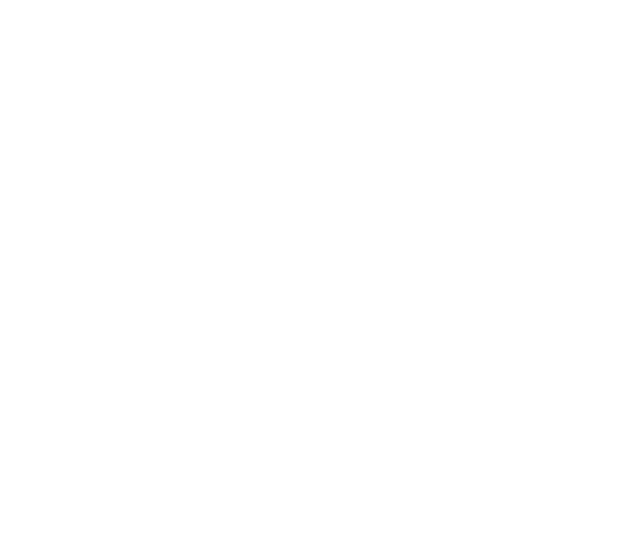
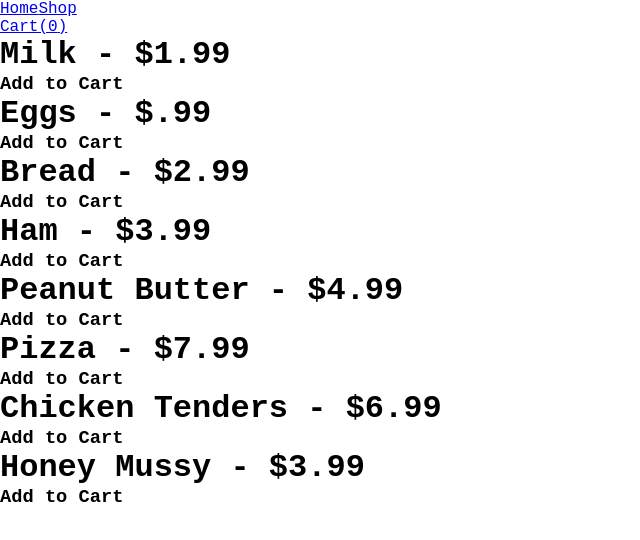
Before and after one commit to nsars19/shopping-cart, a React (Create React App) app: page /shop in a window 1280 px wide. Shown: the top 540 px of the page, without its empty margins (0-640 px from the left). Built offline with nearby package versions, Linux system fonts and the light colour scheme.

Commit message:
add basic functionality toapp

```diff
--- a/package.json
+++ b/package.json
@@ -8,7 +8,9 @@
     "@testing-library/user-event": "^12.6.2",
     "react": "^17.0.1",
     "react-dom": "^17.0.1",
+    "react-router-dom": "^5.2.0",
     "react-scripts": "4.0.1",
+    "uniqid": "^5.2.0",
     "web-vitals": "^0.2.4"
   },
   "scripts": {
--- a/src/App.js
+++ b/src/App.js
@@ -1,8 +1,31 @@
-import React from 'react';
+import React, { useState } from "react";
+import { BrowserRouter, Switch, Route, Link } from "react-router-dom";
+import Navbar from "./components/Navbar";
+import Homepage from "./components/Homepage";
+import Shop from "./components/Shop";
+import Cart from "./components/Cart";
+import itemsList from "./components/itemsList";
+import ItemInfo from "./components/ItemInfo";
+import CartItems from "./components/CartItems";
 
 function App() {
+  const [cart, setCart] = useState([]);
+
+  const addToCart = (item) => {
+    setCart([...cart, item]);
+  };
+
   return (
     <div>
+      <Navbar />
+      <Switch>
+        <Route
+          path="/shop"
+          render={() => <Shop cart={cart} handleClick={addToCart} />}
+        />
+        <Route path="/cartitems" component={CartItems} />
+        <Route path="/" component={Homepage} />
+      </Switch>
     </div>
   );
 }
--- /dev/null
+++ b/src/components/Cart.js
@@ -0,0 +1,13 @@
+import React, { useState } from "react";
+import { Link } from "react-router-dom";
+
+const Cart = (props) => {
+  return (
+  <Link to={{
+    pathname: "/cartitems",
+    state: props.cart,
+  }}>Cart({props.cart.length})</Link>
+  );
+};
+
+export default Cart;
--- /dev/null
+++ b/src/components/CartItems.js
@@ -0,0 +1,16 @@
+import React from "react";
+import uniqid from "uniqid";
+
+function CartItems(state) {
+  let cart = state.location.state;
+
+  return (
+    <div>
+      {cart.map(item => {
+        return <p key={uniqid()}>{item.name} - ${item.price}</p>
+      })}
+    </div>
+  )
+}
+
+export default CartItems;
--- /dev/null
+++ b/src/components/Homepage.js
@@ -0,0 +1,9 @@
+import React from 'react';
+
+const Homepage = (props) => {
+  return (
+    <h1>Homepage</h1>
+  )
+};
+
+export default Homepage;
--- /dev/null
+++ b/src/components/ItemInfo.js
@@ -0,0 +1,37 @@
+import React, { useEffect } from "react";
+import { useRouteMatch } from "react-router-dom";
+import itemsList from "./itemsList";
+
+function getItemByID(id) {
+  const list = itemsList.items;
+
+  for (let i = 0; i < list.length; i++) {
+    if (id === list[i].id) {
+      return list[i];
+    } else {
+      continue;
+    }
+  }
+}
+
+const ItemInfo = (props) => {
+  let match = useRouteMatch();
+  let item = getItemByID(match.params.id);
+
+  if (item) {
+    return (
+      <>
+        <h1>
+          {item.name} - ${item.price}
+        </h1>
+        <button>Add to Cart</button>
+      </>
+    );
+  } else {
+    return (
+      <h1>Item not found</h1>
+    )
+  }
+};
+
+export default ItemInfo;
--- /dev/null
+++ b/src/components/Navbar.js
@@ -0,0 +1,16 @@
+import { Link } from "react-router-dom";
+
+const Navbar = (props) => {
+  return (
+    <nav>
+      <span>
+        <Link to="/">Home</Link>
+      </span>
+      <span>
+        <Link to="/shop">Shop</Link>
+      </span>
+    </nav>
+  );
+};
+
+export default Navbar;
--- /dev/null
+++ b/src/components/Shop.js
@@ -0,0 +1,23 @@
+import React, { useState, useEffect } from 'react';
+import itemsList from "./itemsList";
+import Cart from "./Cart";
+
+const Shop = (props) => {
+  const buildItemElement = (item) => {
+    return (
+      <div key={item.id}>
+        <h1>{item.name} - ${item.price}</h1>
+        <h3 onClick={() => props.handleClick(item)}>Add to Cart</h3>
+      </div>
+    )
+  };
+
+  return (
+    <>
+      <Cart cart={props.cart} />
+      {itemsList.items.map(item => buildItemElement(item))}
+    </>
+  )
+};
+
+export default Shop;
--- /dev/null
+++ b/src/components/itemsList.js
@@ -0,0 +1,48 @@
+import uniqid from 'uniqid';
+
+const itemsList = {
+  items: [
+    {
+      name: "Milk",
+      price: "1.99",
+      id: uniqid()
+    },
+    {
+      name: "Eggs",
+      price: ".99",
+      id: uniqid(),
+    },
+    {
+      name: "Bread",
+      price: "2.99",
+      id: uniqid(),
+    },
+    {
+      name: "Ham",
+      price: "3.99",
+      id: uniqid(),
+    },
+    {
+      name: "Peanut Butter",
+      price: "4.99",
+      id: uniqid(),
+    },
+    {
+      name: "Pizza",
+      price: "7.99",
+      id: uniqid(),
+    },
+    {
+      name: "Chicken Tenders",
+      price: "6.99",
+      id: uniqid(),
+    },
+    {
+      name: "Honey Mussy",
+      price: "3.99",
+      id: uniqid(),
+    },
+  ],
+}
+
+export default itemsList;
--- a/src/index.js
+++ b/src/index.js
@@ -1,11 +1,12 @@
 import React from 'react';
 import ReactDOM from 'react-dom';
 import './index.css';
+import { BrowserRouter as Router } from 'react-router-dom';
 import App from './App';
 
 ReactDOM.render(
-  <React.StrictMode>
+  <Router>
     <App />
-  </React.StrictMode>,
+  </Router>,
   document.getElementById('root')
 );
```
Also changed, not shown: 2 other files (tests, documents, lock files or other folders).
